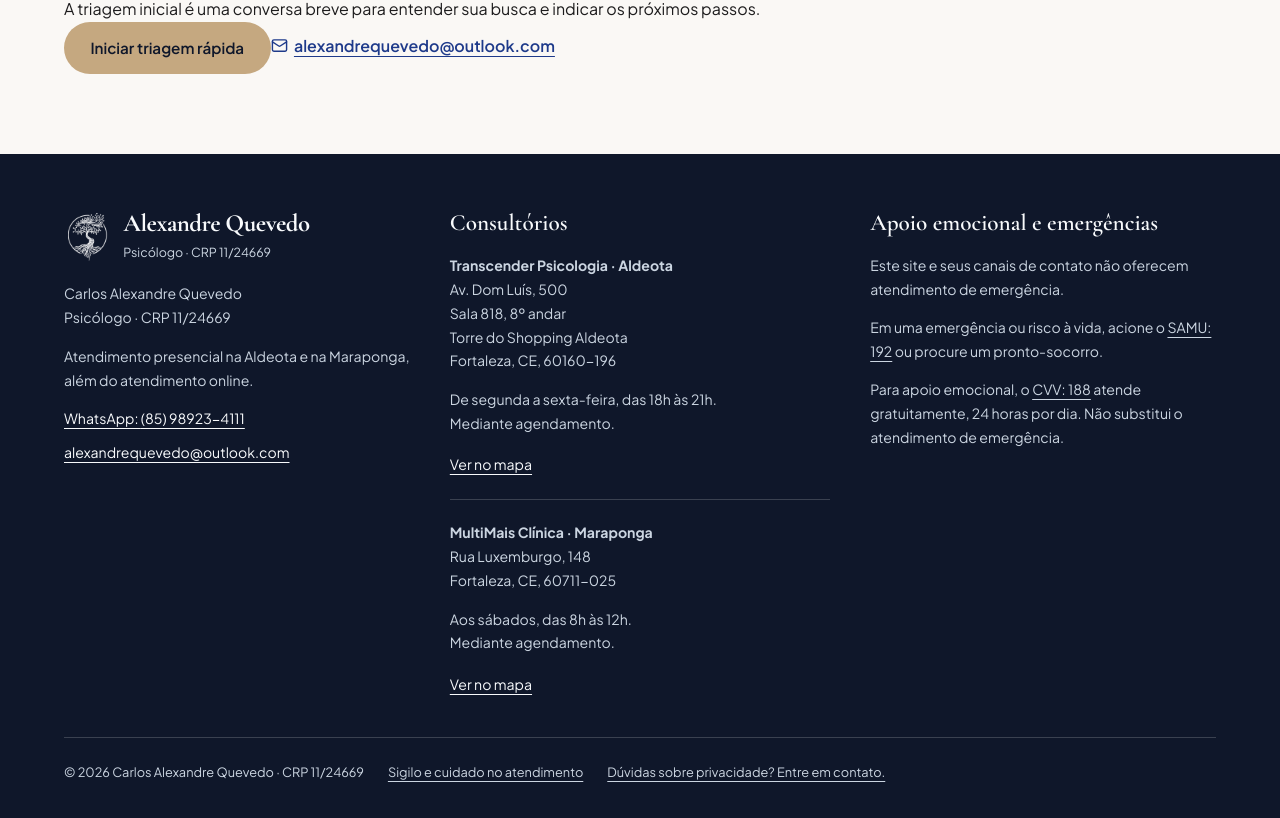
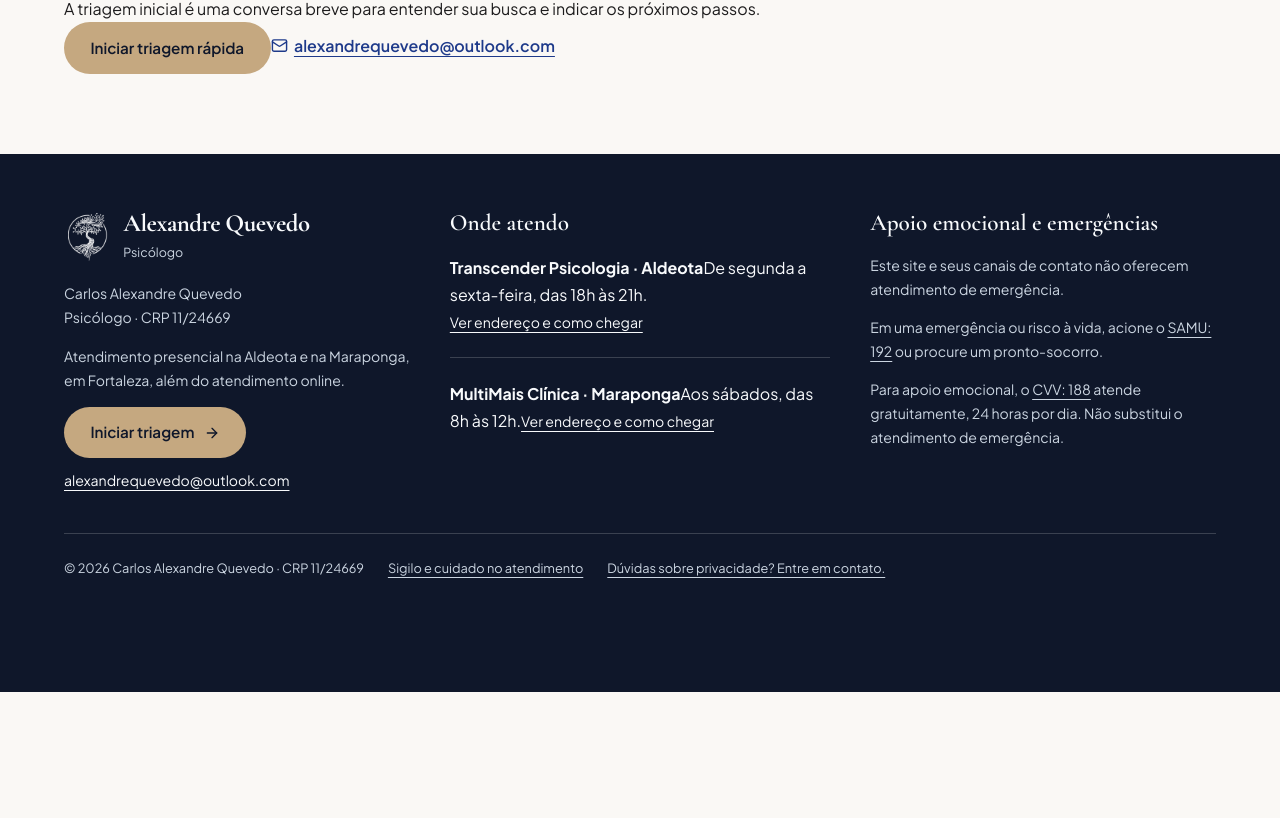
Before and after one commit to calexquevedo-hub/gallant-galileo, a React (Vite) app: page / in a window 1280 px wide. Shown: the part 4098-4916 px from the top of the page. After the commit the page ends 4790 px from the top, so only its background shows below. Built offline with nearby package versions, Linux system fonts and the light colour scheme.

Commit message:
Reorganiza seções e reduz repetições

```diff
--- a/src/components/Footer.jsx
+++ b/src/components/Footer.jsx
@@ -1,24 +1,19 @@
 import React from 'react';
-import { site, offices, emailUrl, whatsappUrl, mapsUrl } from '../data/site';
+import { ArrowRight } from 'lucide-react';
+import { site, offices, emailUrl } from '../data/site';
 
 function FooterOffice({ officeKey }) {
   const office = offices[officeKey];
   return (
     <div className="footer-office">
-      <address>
-        <strong>{office.clinic} · {office.district}</strong><br />
-        {office.street}<br />
-        {office.complement && <>{office.complement}<br /></>}
-        {office.building && <>{office.building}<br /></>}
-        {office.locality}, {office.postalCode}
-      </address>
-      <p>{office.hours}<br />Mediante agendamento.</p>
-      <a href={mapsUrl(officeKey)} target="_blank" rel="noopener noreferrer">Ver no mapa</a>
+      <strong>{office.clinic} · {office.district}</strong>
+      <span>{office.hours}</span>
+      <a href="#locais">Ver endereço e como chegar</a>
     </div>
   );
 }
 
-export default function Footer() {
+export default function Footer({ onOpenTriage }) {
   return (
     <footer className="site-footer">
       <div className="container">
@@ -28,19 +23,23 @@ export default function Footer() {
               <img src="/images/logo-tree-white.png" alt="" width="48" height="48" loading="lazy" />
               <span className="brand-copy">
                 <span className="brand-name">{site.name}</span>
-                <span className="brand-registration">Psicólogo · {site.crp}</span>
+                <span className="brand-registration">{site.profession}</span>
               </span>
             </div>
-            <p>{site.fullName}<br />Psicólogo · {site.crp}</p>
-            <p>Atendimento presencial na Aldeota e na Maraponga, além do atendimento online.</p>
-            <a href={whatsappUrl()} target="_blank" rel="noopener noreferrer">WhatsApp: {site.phoneDisplay}</a>
+            <p>{site.fullName}<br />{site.profession} · {site.crp}</p>
+            <p>Atendimento presencial na Aldeota e na Maraponga, em Fortaleza, além do atendimento online.</p>
+            <button type="button" className="btn btn-gold footer-cta" onClick={() => onOpenTriage?.()}>
+              Iniciar triagem <ArrowRight size={16} aria-hidden="true" />
+            </button>
             <a className="email-link" href={emailUrl}>{site.email}</a>
           </div>
+
           <div>
-            <h3>Consultórios</h3>
+            <h3>Onde atendo</h3>
             <FooterOffice officeKey="aldeota" />
             <FooterOffice officeKey="maraponga" />
           </div>
+
           <div className="footer-support">
             <h3>Apoio emocional e emergências</h3>
             <p>Este site e seus canais de contato não oferecem atendimento de emergência.</p>
@@ -48,9 +47,10 @@ export default function Footer() {
             <p>Para apoio emocional, o <a href="tel:188">CVV: 188</a> atende gratuitamente, 24 horas por dia. Não substitui o atendimento de emergência.</p>
           </div>
         </div>
+
         <div className="footer-bottom">
           <span>© {new Date().getFullYear()} {site.fullName} · {site.crp}</span>
-          <a href="#cuidado">Sigilo e cuidado no atendimento</a>
+          <a href="#duvidas">Sigilo e cuidado no atendimento</a>
           <a href={emailUrl}>Dúvidas sobre privacidade? Entre em contato.</a>
         </div>
       </div>
```
